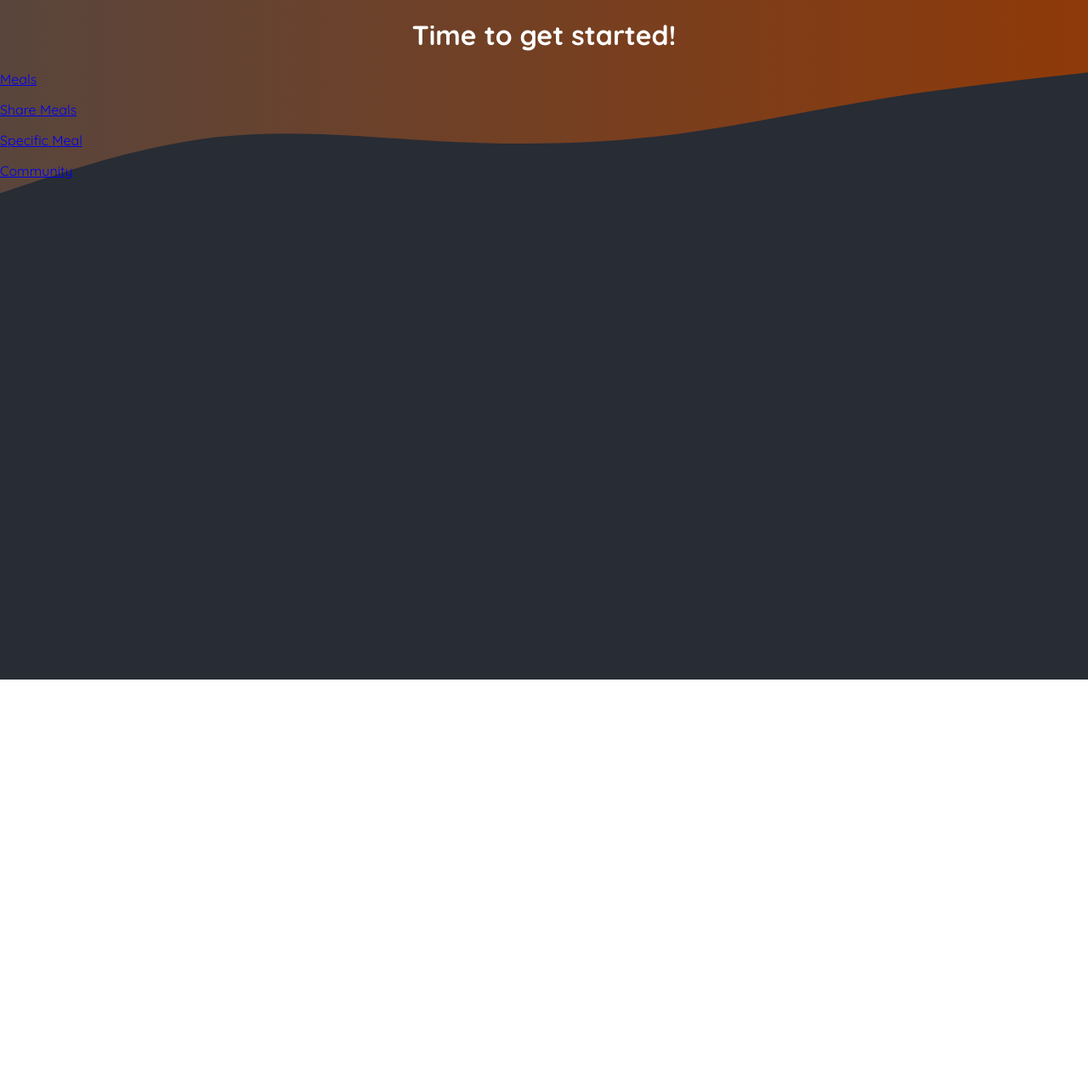
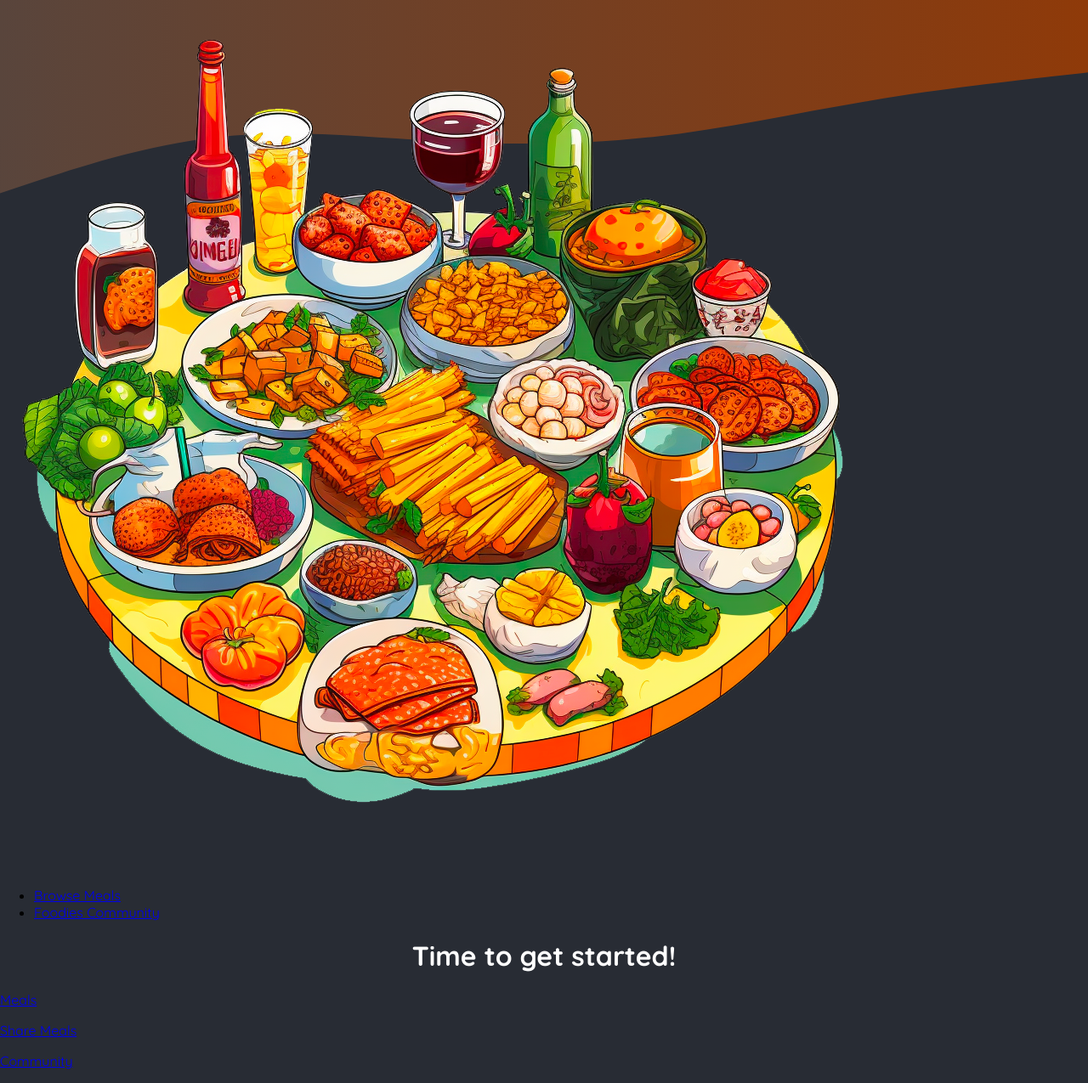
Before and after one commit to nevenmitrovic/nextjs-workshop, a Next.js app in the folder foodies/: page / in a window 1280 px wide. Shown: the whole page at 85% size. Before the commit the page ends 800 px from the top, so only its background shows below. Built offline with nearby package versions, Linux system fonts and the light colour scheme.

Commit message:
add main header

```diff
--- a/foodies/app/layout.js
+++ b/foodies/app/layout.js
@@ -1,37 +1,32 @@
-import './globals.css';
+import MainHeader from '@/components/main-header'
+import './globals.css'
 
 export const metadata = {
 	title: 'NextLevel Food',
 	description: 'Delicious meals, shared by a food-loving community.',
-};
+}
 
 export default function RootLayout({ children }) {
 	return (
-    <html lang="en">
+		<html lang='en'>
 			<body>
-        <div className="header-background">
-          <svg xmlns="http://www.w3.org/2000/svg" viewBox="0 0 1440 320">
+				<div className='header-background'>
+					<svg xmlns='http://www.w3.org/2000/svg' viewBox='0 0 1440 320'>
 						<defs>
-              <linearGradient id="gradient" x1="0%" y1="0%" x2="100%" y2="0%">
-                <stop
-                  offset="0%"
-                  style={{ stopColor: '#59453c', stopOpacity: '1' }}
-                />
-                <stop
-                  offset="100%"
-                  style={{ stopColor: '#8f3a09', stopOpacity: '1' }}
-                />
+							<linearGradient id='gradient' x1='0%' y1='0%' x2='100%' y2='0%'>
+								<stop offset='0%' style={{ stopColor: '#59453c', stopOpacity: '1' }} />
+								<stop offset='100%' style={{ stopColor: '#8f3a09', stopOpacity: '1' }} />
 							</linearGradient>
 						</defs>
 						<path
-              fill="url(#gradient)"
-              d="M0,256L48,240C96,224,192,192,288,181.3C384,171,480,181,576,186.7C672,192,768,192,864,181.3C960,171,1056,149,1152,133.3C1248,117,1344,107,1392,101.3L1440,96L1440,0L1392,0C1344,0,1248,0,1152,0C1056,0,960,0,864,0C768,0,672,0,576,0C480,0,384,0,288,0C192,0,96,0,48,0L0,0Z"
+							fill='url(#gradient)'
+							d='M0,256L48,240C96,224,192,192,288,181.3C384,171,480,181,576,186.7C672,192,768,192,864,181.3C960,171,1056,149,1152,133.3C1248,117,1344,107,1392,101.3L1440,96L1440,0L1392,0C1344,0,1248,0,1152,0C1056,0,960,0,864,0C768,0,672,0,576,0C480,0,384,0,288,0C192,0,96,0,48,0L0,0Z'
 						></path>
 					</svg>
 				</div>
-
+				<MainHeader />
 				{children}
 			</body>
 		</html>
-  );
+	)
 }
--- a/foodies/app/page.js
+++ b/foodies/app/page.js
@@ -12,9 +12,6 @@
 				<Link href='/meals/share'>Share Meals</Link>
 			</p>
 			<p>
-				<Link href='/meals/1'>Specific Meal</Link>
-			</p>
-			<p>
 				<Link href='/community'>Community</Link>
 			</p>
 		</main>
--- /dev/null
+++ b/foodies/components/main-header.js
@@ -0,0 +1,24 @@
+import Link from 'next/link'
+
+import logoImg from '@/assets/logo.png'
+
+export default function MainHeader() {
+	return (
+		<header>
+			<Link href='/'>
+				<img src={logoImg.src} alt='A plate with some food' />
+			</Link>
+
+			<nav>
+				<ul>
+					<li>
+						<Link href='/meals'>Browse Meals</Link>
+					</li>
+					<li>
+						<Link href='/community'>Foodies Community</Link>
+					</li>
+				</ul>
+			</nav>
+		</header>
+	)
+}
```
Lines whose indentation alone changed are shown as unchanged.
